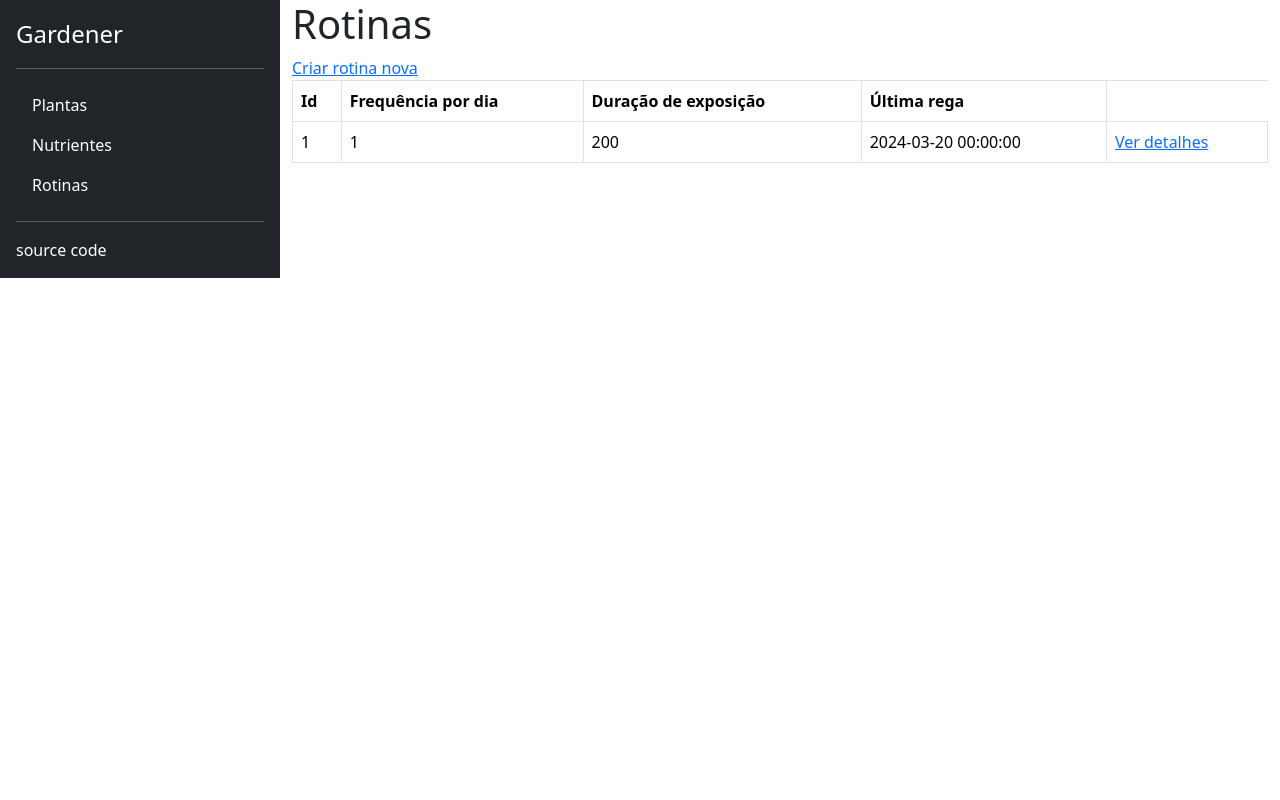
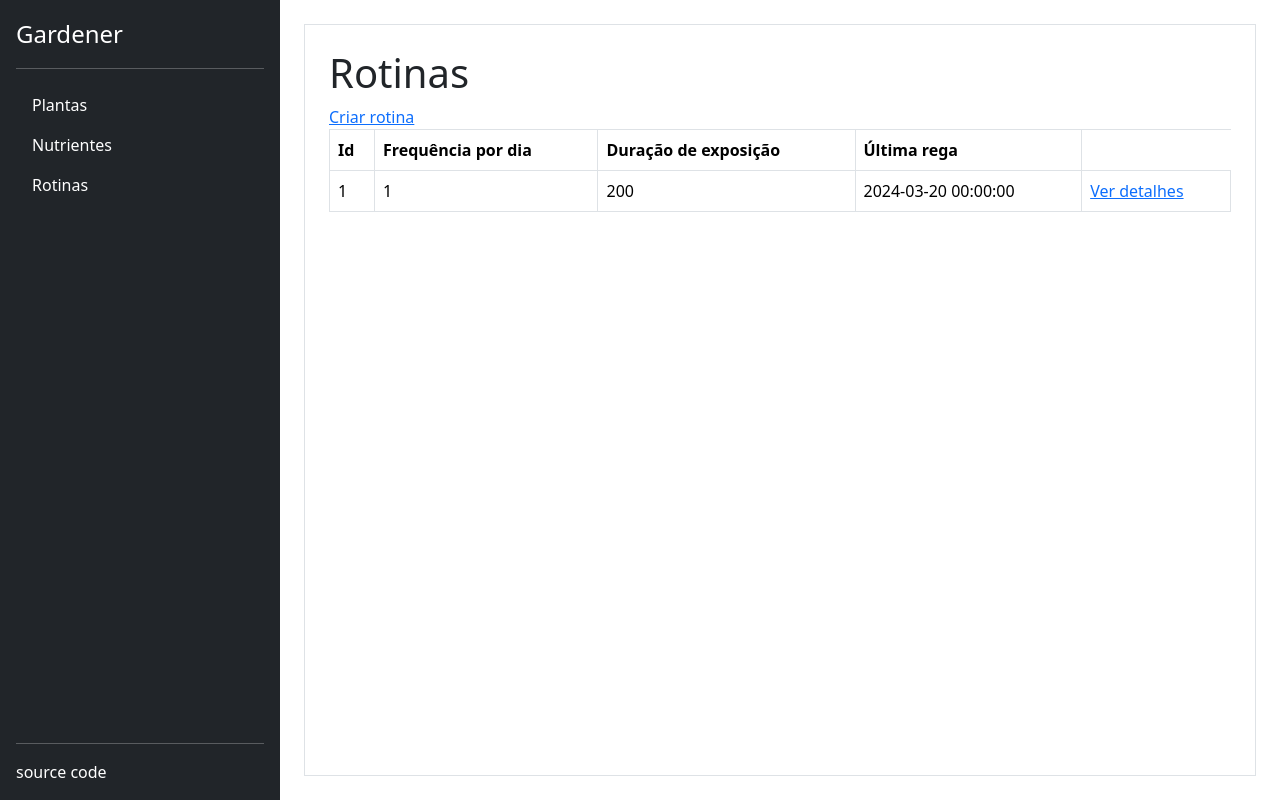
Before and after one commit to akatsuki-central-bh/gardener, a Flask app: page /routines in a window 1280 px wide. Run offline with Flask 3, Linux system fonts and the light colour scheme; data comes from the database, SQL or seed files in the repository.

Commit message:
Melhorando css

```diff
--- a/app/views/nutrients/create.html
+++ b/app/views/nutrients/create.html
@@ -1,12 +1,10 @@
 {% extends 'template/base.html' %} {% block content %}
 
-<div class="container">
 <h1>Adicionar Nutriente</h1>
 <form action="" method="POST">
   <input type="text" name="name" placeholder="Nome" id="name" />
   <input type="text" name="port" placeholder="Porta" id="port" />
   <button type="submit">Enviar</button>
 </form>
-</div>
 
 {% endblock %}
--- a/app/views/nutrients/edit.html
+++ b/app/views/nutrients/edit.html
@@ -1,6 +1,5 @@
 {% extends 'template/base.html' %} {% block content %}
 
-<div class="container">
 <h1>Editar Nutriente #{{ nutrient.id }}</h1>
 <form action="" method="POST">
   <input
@@ -19,6 +18,5 @@
   />
   <button type="submit">Enviar</button>
 </form>
-</div>
 
 {% endblock %}
--- a/app/views/nutrients/index.html
+++ b/app/views/nutrients/index.html
@@ -1,7 +1,5 @@
 {% extends 'template/base.html' %} {% block content %}
 
-
-<div class="container">
 <h1>Nutrientes</h1>
 <a href="/plants/create">Adicionar nutriente</a>
 <table class="table table-bordered">
@@ -26,6 +24,5 @@
     {% endfor %}
   </tbody>
 </table>
-</div>
 
 {% endblock %}
--- a/app/views/plants/create.html
+++ b/app/views/plants/create.html
@@ -1,6 +1,5 @@
 {% extends 'template/base.html' %} {% block content %}
 
-<div class="container">
 <h1>Adicionar Planta</h1>
 
 <form action="" method="POST">
@@ -8,6 +7,5 @@
   <input type="text" name="port" placeholder="Porta" id="port" />
   <button type="submit">Enviar</button>
 </form>
-</div>
 
 {% endblock %}
--- a/app/views/plants/edit.html
+++ b/app/views/plants/edit.html
@@ -1,6 +1,5 @@
 {% extends 'template/base.html' %} {% block content %}
 
-<div class="container">
 <h1>Editar Planta #{{ plant.id }}</h1>
 
 <form action="" method="POST">
@@ -20,6 +19,5 @@
   />
   <button type="submit">Enviar</button>
 </form>
-</div>
 
 {% endblock %}
--- a/app/views/plants/show.html
+++ b/app/views/plants/show.html
@@ -1,7 +1,5 @@
 {% extends 'template/base.html' %} {% block content %}
 
-
-<div class="container">
 <h1>Planta #{{ plant.id }}</h1>
 <p>{{ plant.name }}</p>
 <p>Porta: {{ plant.port }}</p>
@@ -32,6 +30,5 @@
     {% endfor %}
   </tbody>
 </table>
-</div>
 
 {% endblock %}
--- a/app/views/routines/edit.html
+++ b/app/views/routines/edit.html
@@ -1,6 +1,5 @@
 {% extends 'template/base.html' %} {% block content %}
 
-<div class="container">
 <h1>Editar Rotina #{{ routine.id }}</h1>
 
 <form action="" method="POST">
@@ -42,6 +41,5 @@
 
   <button type="submit">Enviar</button>
 </form>
-</div>
 
 {% endblock %}
--- a/app/views/routines/index.html
+++ b/app/views/routines/index.html
@@ -1,9 +1,7 @@
 {% extends 'template/base.html' %} {% block content %}
 
-
-<div class="container">
 <h1>Rotinas</h1>
-  <a href="/routines/create">Criar rotina nova</a>
+<a href="/routines/create">Criar rotina</a>
 <table class="table table-bordered">
   <thead>
     <tr>
@@ -27,6 +25,5 @@
     {% endfor %}
   </tbody>
 </table>
-</div>
 
 {% endblock %}
--- a/app/views/routines/show.html
+++ b/app/views/routines/show.html
@@ -1,6 +1,5 @@
 {% extends 'template/base.html' %} {% block content %}
 
-<div class="container">
 <h1>Rotina #{{ routine.id }}</h1>
 
 <a href="/plants/{{ routine.plant_id }}">Ver planta</a>
@@ -11,6 +10,5 @@
 <p>Última rega: {{ routine.last_watering }}</p>
 <a href="/routines/{{ routine.id }}/edit">Editar</a>
 <a href="/routines/{{ routine.id }}/delete">Deletar</a>
-</div>
 
 {% endblock %}
--- a/app/views/template/base.html
+++ b/app/views/template/base.html
@@ -8,7 +8,7 @@
   <title>Gardener</title>
 </head>
 <body>
-  <main class="d-flex flex-row">
+  <main class="d-flex flex-row vw-100 vh-100">
     <nav class="d-flex flex-column flex-shrink-0 p-3 text-bg-dark" style="width: 280px;">
       <a href="/" class="d-flex align-items-center mb-3 mb-md-0 me-md-auto text-white text-decoration-none">
         <span class="fs-4">Gardener</span>
@@ -23,9 +23,11 @@
       <a href="https://github.com/akatsuki-central-bh/gardener" class="nav-link text-white">source code</a>
     </nav>
 
-    {% block content %}
+    <div class="border p-4 m-4 flex-fill">
+      {% block content %}
 
-    {% endblock %}
+      {% endblock %}
+    </div>
   </main>
 </body>
 </html>
```
Also changed, not shown: app/views/nutrients/show.html (+5 -8 lines), app/views/plants/index.html (+3 -4 lines), app/views/routines/create.html (+2 -8 lines). Lines whose indentation alone changed are shown as unchanged.
